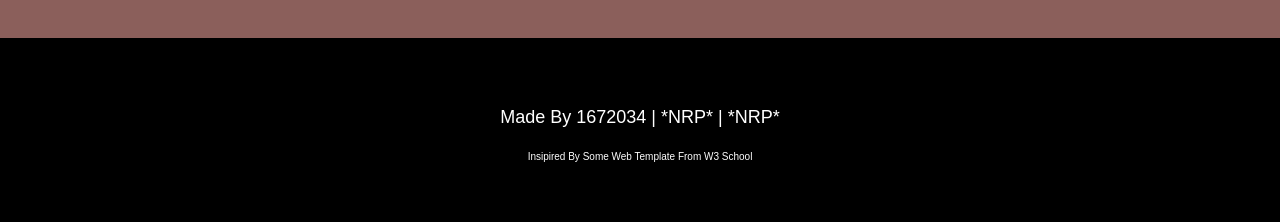
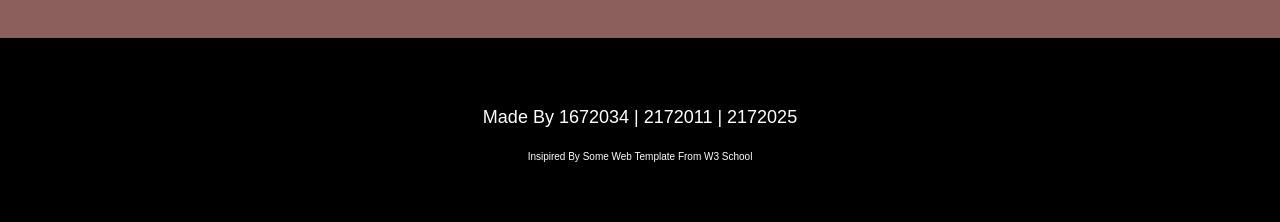
Before and after one commit to alfin7234/uts_pw1, a PHP site: page /list.php in a window 1280 px wide. Shown: the part 3466-3688 px from the top of the page. Run offline with PHP 8.4, Linux system fonts and the light colour scheme.

Commit message:
Update list.php

```diff
--- a/uts6/list.php
+++ b/uts6/list.php
@@ -4,7 +4,7 @@
 Nama (NRP)
 - Alfin Liunardi Senjaya (1672034)
 - William Wijaya (2172011)
--
+- Morel Mychael Christopher Alpha (2172025)
 
 -->
 <html>
@@ -145,7 +145,7 @@ Nama (NRP)
 
 <!-- Footer -->
 <footer class="center black padding-48 large">
-  <p>Made By 1672034 | *NRP* | *NRP*</p>
+  <p>Made By 1672034 | 2172011 | 2172025</p>
   <p class="tiny">Insipired By Some Web Template From W3 School</p>
 </footer>
 
```
